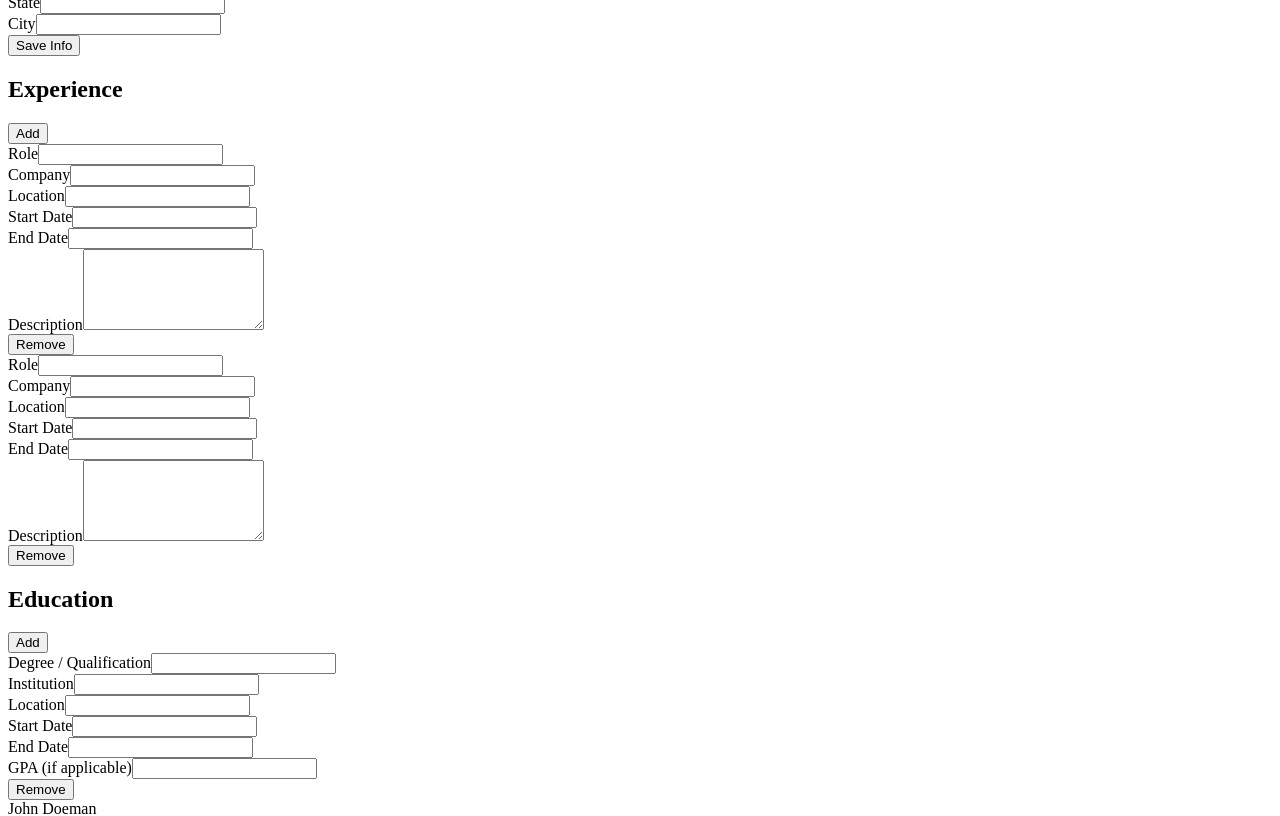
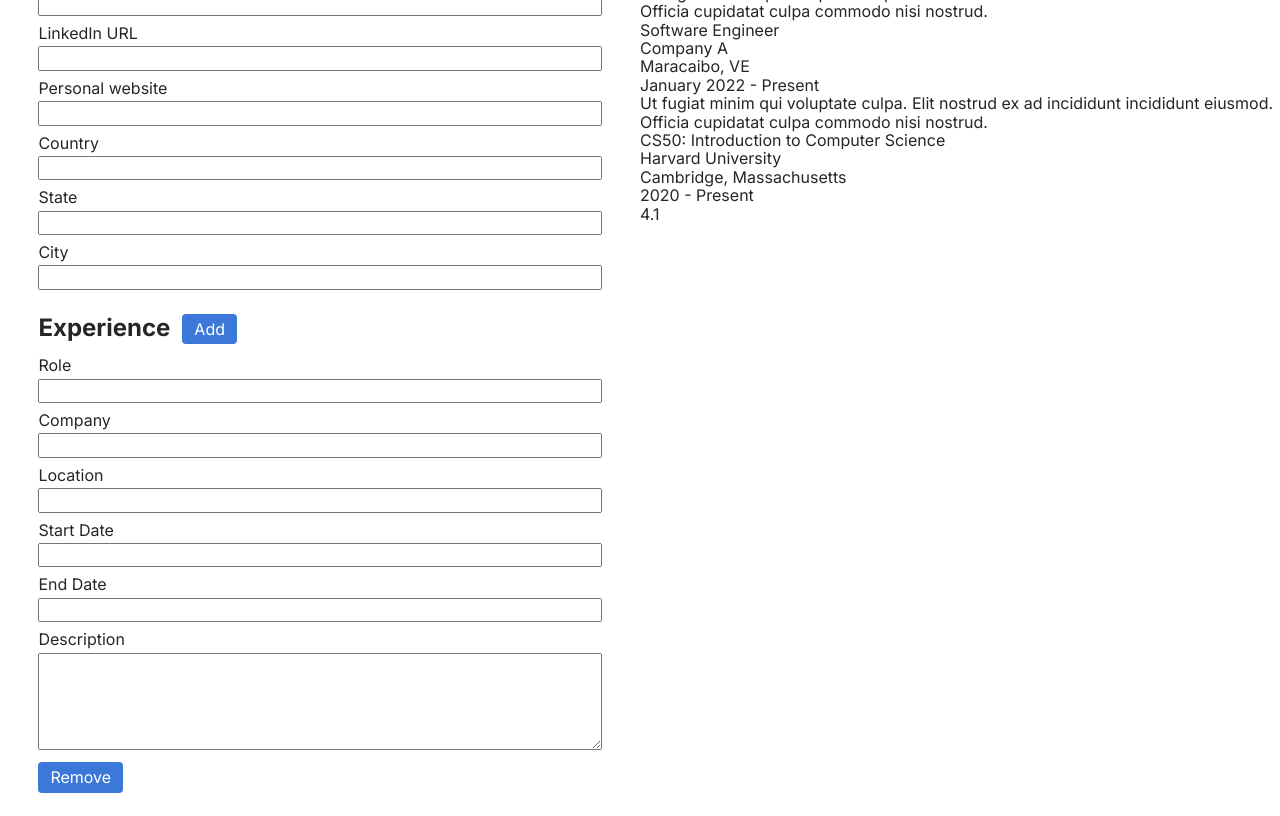
Before and after one commit to danxschz/cv-app, a React (Create React App) app: page / in a window 1280 px wide. Shown: the part 200-1016 px from the top of the page. Built offline with nearby package versions, Linux system fonts and the light colour scheme.

Commit message:
Style forms

```diff
--- a/src/App.js
+++ b/src/App.js
@@ -1,3 +1,4 @@
+import "./styles/App.css"
 import { Component } from "react";
 import ContactForm from "./components/ContactForm";
 import ExperienceForm from "./components/ExperienceForm";
@@ -111,27 +112,40 @@ class App extends Component {
     const { experience, education } = this.state.resume;
 
     return (
-      <div className="App">
+      <div className="app">
+        <div className="forms">
+          <div className="form">
+            <div class="form__heading">
+              <h2>Contact</h2>
+            </div>
             <ContactForm handleChange={this.handleChange}/>
-
-        <div>
+          </div>
+          <div className="form">
+            <div class="form__heading">
               <h2>Experience</h2>
-          <button onClick={() => this.addArrayItem('experience')}>Add</button>
+              <button className="form__add-btn" onClick={() => this.addArrayItem('experience')}>Add</button>
+            </div>
+            <div class="form__input-groups">
               {experience.map((item) => {
                   return (
                     <ExperienceForm key={experience.indexOf(item)} dataIndex={experience.indexOf(item)} handleChange={(e) => this.handleArrayChange(e, 'experience')} removeItem={this.removeArrayItem}/>
                   )
               })}
             </div>
-
-        <div>
+          </div>
+          <div className="form">
+            <div class="form__heading">
               <h2>Education</h2>
-          <button onClick={() => this.addArrayItem('education')}>Add</button>
+              <button className="form__add-btn" onClick={() => this.addArrayItem('education')}>Add</button>
+            </div>
+            <div class="form__input-groups">
               {education.map((item) => {
                   return (
                     <EducationForm key={education.indexOf(item)} dataIndex={education.indexOf(item)} handleChange={(e) => this.handleArrayChange(e, 'education')} removeItem={this.removeArrayItem}/>
                   )
               })}
+            </div>
+          </div>
         </div>
 
         <Resume resume={this.state.resume}/>
--- a/src/components/ContactForm.js
+++ b/src/components/ContactForm.js
@@ -1,4 +1,5 @@
-import React, { Component } from "react";
+import '../styles/form.css'
+import { Component } from "react";
 import Input from "./Input";
 
 class ContactForm extends Component {
@@ -6,9 +7,7 @@ class ContactForm extends Component {
     const { handleChange } = this.props
 
     return (
-      <div>
-        <h2>Contact</h2>
-        <form>
+      <form className="form__inputs">
         <Input labelText="Full name" id="fullName" autoComplete="name" handleChange={handleChange}/>
         <Input type="email" labelText="Email address" id="email" autoComplete="email" handleChange={handleChange}/>
         <Input type="tel" labelText="Phone number" id="phone" autoComplete="tel" handleChange={handleChange}/>
@@ -17,9 +16,7 @@ class ContactForm extends Component {
         <Input labelText="Country" id="country" autoComplete="country-name" handleChange={handleChange}/>
         <Input labelText="State" id="state" autoComplete="address-level1" handleChange={handleChange}/>
         <Input labelText="City" id="city" autoComplete="address-level2" handleChange={handleChange}/>
-          <button type="submit">Save Info</button>
       </form>
-      </div>
     );
   }
 }
--- a/src/components/EducationForm.js
+++ b/src/components/EducationForm.js
@@ -6,17 +6,15 @@ class EducationForm extends Component {
     const { dataIndex, handleChange, removeItem } = this.props
 
     return (
-      <div>
-        <form>
+      <form className="form__inputs">
         <Input id={`degree-${dataIndex + 1}`} labelText="Degree / Qualification" dataIndex={dataIndex} dataKey="degree" handleChange={handleChange}/>
         <Input id={`schoolName-${dataIndex + 1}`} labelText="Institution" dataIndex={dataIndex} dataKey="schoolName" handleChange={handleChange}/>
         <Input id={`schoolLocation-${dataIndex + 1}`} labelText="Location" dataIndex={dataIndex} dataKey="schoolLocation" handleChange={handleChange}/>
         <Input id={`eduStartDate-${dataIndex + 1}`} labelText="Start Date" dataIndex={dataIndex} dataKey="eduStartDate" handleChange={handleChange}/>
         <Input id={`eduEndDate-${dataIndex + 1}`} labelText="End Date" dataIndex={dataIndex} dataKey="eduEndDate" handleChange={handleChange}/>
         <Input id={`gpa-${dataIndex + 1}`} labelText="GPA (if applicable)" dataIndex={dataIndex} dataKey="gpa" handleChange={handleChange}/>
+        <button type="button" className="form__remove-btn" onClick={() => removeItem('education', dataIndex)}>Remove</button>
       </form>
-        <button type="button" onClick={() => removeItem('education', dataIndex)}>Remove</button>
-      </div>
     );
   }
 }
--- a/src/components/ExperienceForm.js
+++ b/src/components/ExperienceForm.js
@@ -6,8 +6,7 @@ class ExperienceForm extends Component {
     const { dataIndex, handleChange, removeItem } = this.props
 
     return (
-      <div>
-        <form>
+      <form className="form__inputs">
         <Input id={`role-${dataIndex + 1}`} labelText="Role" dataIndex={dataIndex} dataKey="role" handleChange={handleChange}/>
         <Input id={`companyName-${dataIndex + 1}`} labelText="Company" dataIndex={dataIndex} dataKey="companyName" handleChange={handleChange}/>
         <Input id={`companyLocation-${dataIndex + 1}`} labelText="Location" dataIndex={dataIndex} dataKey="companyLocation" handleChange={handleChange}/>
@@ -17,9 +16,8 @@ class ExperienceForm extends Component {
           <label htmlFor={`roleDescription-${dataIndex + 1}`}>Description</label>
           <textarea id={`roleDescription-${dataIndex + 1}`} rows="5" data-index={dataIndex} data-key="roleDescription" onChange={handleChange}></textarea>
         </div>
+        <button type="button" className="form__remove-btn" onClick={() => removeItem('experience', dataIndex)}>Remove</button>
       </form>
-        <button type="button" onClick={() => removeItem('experience', dataIndex)}>Remove</button>
-      </div>
     );
   }
 }
--- a/src/components/Input.js
+++ b/src/components/Input.js
@@ -1,8 +1,9 @@
-import React, { Component } from "react";
+import '../styles/Input.css';
+import { Component } from "react";
 
 class Input extends Component {
   render () {
-    const { id, labelText, type, autoComplete, dataIndex, dataKey, handleChange} = this.props;
+    const { id, labelText, type, autoComplete, dataIndex, dataKey, handleChange } = this.props;
 
     return (
       <div className="input">
--- a/src/index.js
+++ b/src/index.js
@@ -1,3 +1,5 @@
+import './styles/normalize.css';
+import './styles/index.css';
 import React from 'react';
 import ReactDOM from 'react-dom/client';
 import App from './App';
--- /dev/null
+++ b/src/styles/App.css
@@ -0,0 +1,41 @@
+.app {
+  display: grid;
+  grid-template-columns: 1fr 1fr;
+}
+
+.forms {
+  display: flex;
+  flex-direction: column;
+  gap: 24px;
+  padding: 20px 3vw;
+}
+
+.form {
+  display: flex;
+  flex-direction: column;
+  gap: 12px;
+}
+
+.form__heading {
+  display: flex;
+  gap: 12px;
+}
+
+.form__add-btn {
+  width: max-content;
+  background: var(--accent-color);
+  border: none;
+  border-radius: 4px;
+  padding: 6px 12px;
+  color: white;
+}
+
+.form__add-btn:hover {
+  opacity: 0.9;
+}
+
+.form__input-groups {
+  display: flex;
+  flex-direction: column;
+  gap: 24px;
+}
--- /dev/null
+++ b/src/styles/Input.css
@@ -0,0 +1,5 @@
+.input {
+  display: flex;
+  flex-direction: column;
+  gap: 4px;
+}
--- /dev/null
+++ b/src/styles/form.css
@@ -0,0 +1,19 @@
+.form__inputs {
+  display: flex;
+  flex-direction: column;
+  gap: 8px;
+}
+
+.form__remove-btn {
+  width: max-content;
+  margin-top: 4px;
+  background: var(--accent-color);
+  border: none;
+  border-radius: 4px;
+  padding: 6px 12px;
+  color: white;
+}
+
+.form__remove-btn:hover {
+  opacity: 0.9;
+}
--- /dev/null
+++ b/src/styles/index.css
@@ -0,0 +1,36 @@
+/* Fonts */
+@import url('https://fonts.googleapis.com/css2?family=Inter:wght@400;500;600;700&display=swap');
+@import url('https://fonts.googleapis.com/css2?family=Mulish:wght@400;700&display=swap');
+
+/* Variables */
+:root {
+  --primary-color: #fbfbfb;
+  --text-color: #272624;
+  --system-font-stack: -apple-system, BlinkMacSystemFont, avenir next, avenir,
+    segoe ui, helvetica neue, helvetica, Ubuntu, roboto, noto, arial, sans-serif;
+  --accent-color: #3c78d8ff;
+}
+
+/* General rules */
+*,
+*::before,
+*::after {
+  box-sizing: border-box;
+}
+
+body {
+  font-family: 'Inter', var(--system-font-stack);
+  color: var(--text-color);
+}
+
+h1, h2 {
+  margin: 0;
+}
+
+p {
+  margin: 0;
+}
+
+button {
+  cursor: pointer;
+}
```
Also changed, not shown: src/styles/normalize.css (added). Lines whose indentation alone changed are shown as unchanged.
